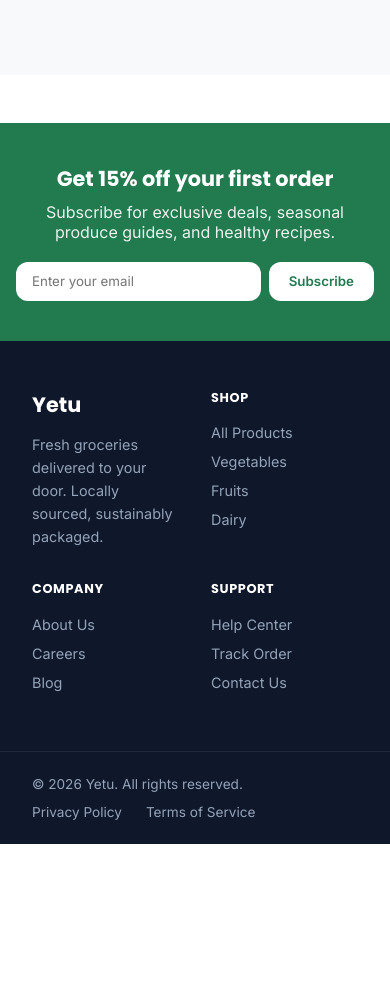
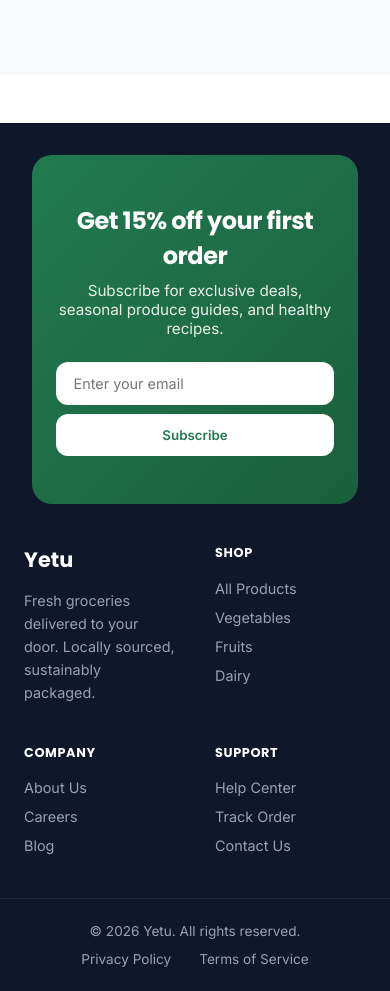
Before and after one commit to itsdaudi/yetu_grocer_store_frontend, a React (Vite) app: page /sign-in in a window 390 px wide. Shown: the part 860-1851 px from the top of the page. Before the commit the page ends 1704 px from the top, so only its background shows below. Built offline with nearby package versions, Linux system fonts and the light colour scheme; no server answers.

Commit message:
add admin route protection, sticky navbar, and footer refinements

```diff
--- a/src/App.jsx
+++ b/src/App.jsx
@@ -11,6 +11,8 @@ import Profile from "./pages/Profile";
 import SignIn from "./pages/SignIn";
 import Register from "./pages/Register";
 import ScrollToTop from "./components/ScrollToTop";
+import AdminOrders from "./pages/AdminOrders";
+import AdminRoute from "./components/AdminRoute";
 
 function App() {
   return (
@@ -28,6 +30,15 @@ function App() {
         <Route path="/profile" element={<Profile />} />
         <Route path="/sign-in" element={<SignIn />} />
         <Route path="/register" element={<Register />} />
+        <Route path="/admin/orders" element={<AdminOrders />} />
+        <Route
+          path="/admin/orders"
+          element={
+            <AdminRoute>
+              <AdminOrders />
+            </AdminRoute>
+  }
+/>
       </Routes>
       <Footer />
     </>
--- /dev/null
+++ b/src/components/AdminRoute.jsx
@@ -0,0 +1,16 @@
+import { Navigate } from "react-router-dom";
+import { useAuth } from "../context/AuthContext";
+
+// Wraps a page and only renders it if the logged-in user is an admin.
+// Anyone else (including logged-out users) gets redirected to Home.
+export default function AdminRoute({ children }) {
+  const { user, loading } = useAuth();
+
+  if (loading) return null;
+
+  if (!user || user.role !== "admin") {
+    return <Navigate to="/" replace />;
+  }
+
+  return children;
+}
--- a/src/components/Footer.css
+++ b/src/components/Footer.css
@@ -4,55 +4,84 @@
   margin-top: 3rem;
   color: #cbd5e1;
 }
+
+.footer-newsletter-wrapper {
+  padding: 2rem 2rem 0;
+}
+
 .footer-newsletter {
-  background: var(--color-primary);
+  background: linear-gradient(135deg, var(--color-primary), #1a5f3d);
   color: white;
   text-align: center;
-  padding: 2.5rem 1rem;
+  padding: 3rem 1.5rem;
+  max-width: 1200px;
+  margin: 0 auto;
+  border-radius: calc(var(--radius) + 0.5rem);
 }
 
 .footer-newsletter h3 {
-  font-size: 1.3rem;
+  font-size: 1.5rem;
   margin-bottom: 0.5rem;
+  letter-spacing: -0.02em;
 }
 
 .footer-newsletter p {
   opacity: 0.9;
-  margin-bottom: 1.25rem;
+  margin-bottom: 1.5rem;
+  font-size: 0.95rem;
 }
 
 .footer-newsletter-form {
   display: flex;
   justify-content: center;
-  gap: 0.5rem;
-  max-width: 400px;
+  gap: 0.6rem;
+  max-width: 420px;
   margin: 0 auto;
 }
 
 .footer-newsletter-form input {
   flex: 1;
-  padding: 0.7rem 1rem;
+  padding: 0.8rem 1.1rem;
   border: none;
   border-radius: var(--radius);
   font-family: var(--font-body);
+  font-size: 0.9rem;
+}
+
+.footer-newsletter-form input:focus {
+  outline: 2px solid white;
+  outline-offset: 2px;
 }
 
 .footer-newsletter-form button {
-  padding: 0.7rem 1.25rem;
+  padding: 0.8rem 1.5rem;
   background: white;
   color: var(--color-primary);
   border: none;
   border-radius: var(--radius);
   font-weight: 600;
+  white-space: nowrap;
+  transition: transform 0.15s ease, box-shadow 0.15s ease;
+}
+
+.footer-newsletter-form button:hover {
+  transform: translateY(-1px);
+  box-shadow: 0 4px 12px rgba(0, 0, 0, 0.15);
+}
+
+.footer-newsletter-success {
+  color: white;
+  font-weight: 600;
+  font-size: 0.95rem;
 }
 
 .footer-main {
   max-width: 1200px;
   margin: 0 auto;
-  padding: 3rem 2rem;
+  padding: 3.5rem 2rem 2.5rem;
   display: grid;
   grid-template-columns: 2fr 1fr 1fr 1fr;
-  gap: 2rem;
+  gap: 2.5rem;
 }
 
 .footer-brand {
@@ -107,10 +136,12 @@
   flex-wrap: wrap;
   gap: 0.75rem;
 }
+
 .footer-bottom-links {
   display: flex;
-  gap: 1.5rem;
+  gap: 1.75rem;
 }
+
 .footer-bottom-links a {
   color: #94a3b8;
   transition: color 0.15s ease;
@@ -119,14 +150,24 @@
 .footer-bottom-links a:hover {
   color: white;
 }
-.footer-newsletter-success {
-  color: white;
-  font-weight: 600;
-  font-size: 0.95rem;
-}
 
 @media (max-width: 700px) {
   .footer-main {
     grid-template-columns: 1fr 1fr;
+    padding: 2.5rem 1.5rem 2rem;
+  }
+
+  .footer-newsletter-form {
+    flex-direction: column;
+  }
+
+  .footer-bottom {
+    flex-direction: column;
+    text-align: center;
+    justify-content: center;
+  }
+
+  .footer-bottom-links {
+    justify-content: center;
   }
 }
--- a/src/components/Footer.jsx
+++ b/src/components/Footer.jsx
@@ -17,6 +17,7 @@ export default function Footer() {
 
   return (
     <footer className="footer">
+      <div className="footer-newsletter-wrapper">
         <div className="footer-newsletter">
           <h3>Get 15% off your first order</h3>
           <p>Subscribe for exclusive deals, seasonal produce guides, and healthy recipes.</p>
@@ -36,6 +37,7 @@ export default function Footer() {
               </>
             )}
           </form>
+        </div>
       </div>
 
       <div className="footer-main">
--- a/src/components/Navbar.css
+++ b/src/components/Navbar.css
@@ -5,6 +5,10 @@
   padding: 1rem 2rem;
   border-bottom: 1px solid var(--color-border);
   gap: 2rem;
+  position: sticky;
+  top: 0;
+  z-index: 100;
+  background: white;
 }
 
 .navbar-logo {
```
Lines whose indentation alone changed are shown as unchanged.
